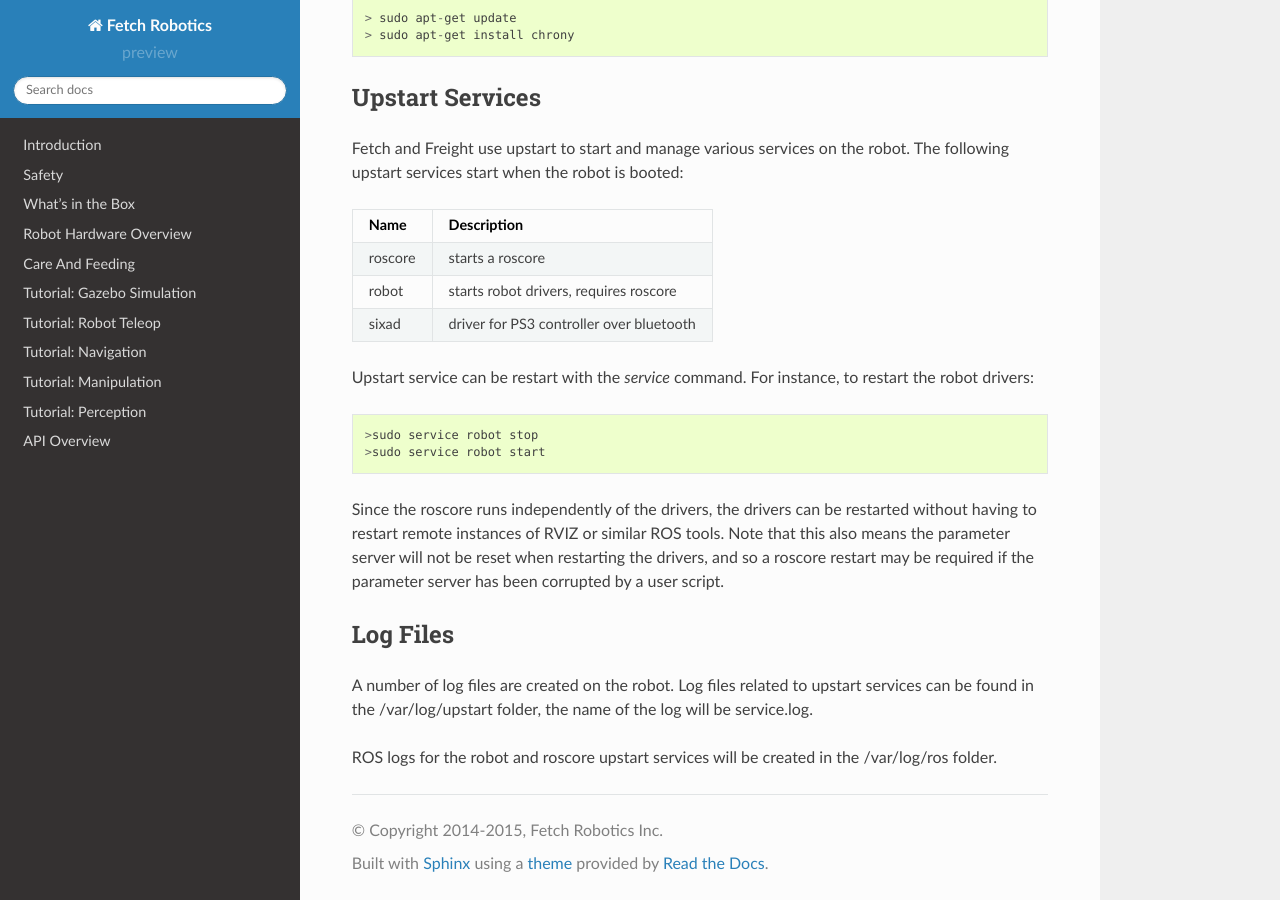
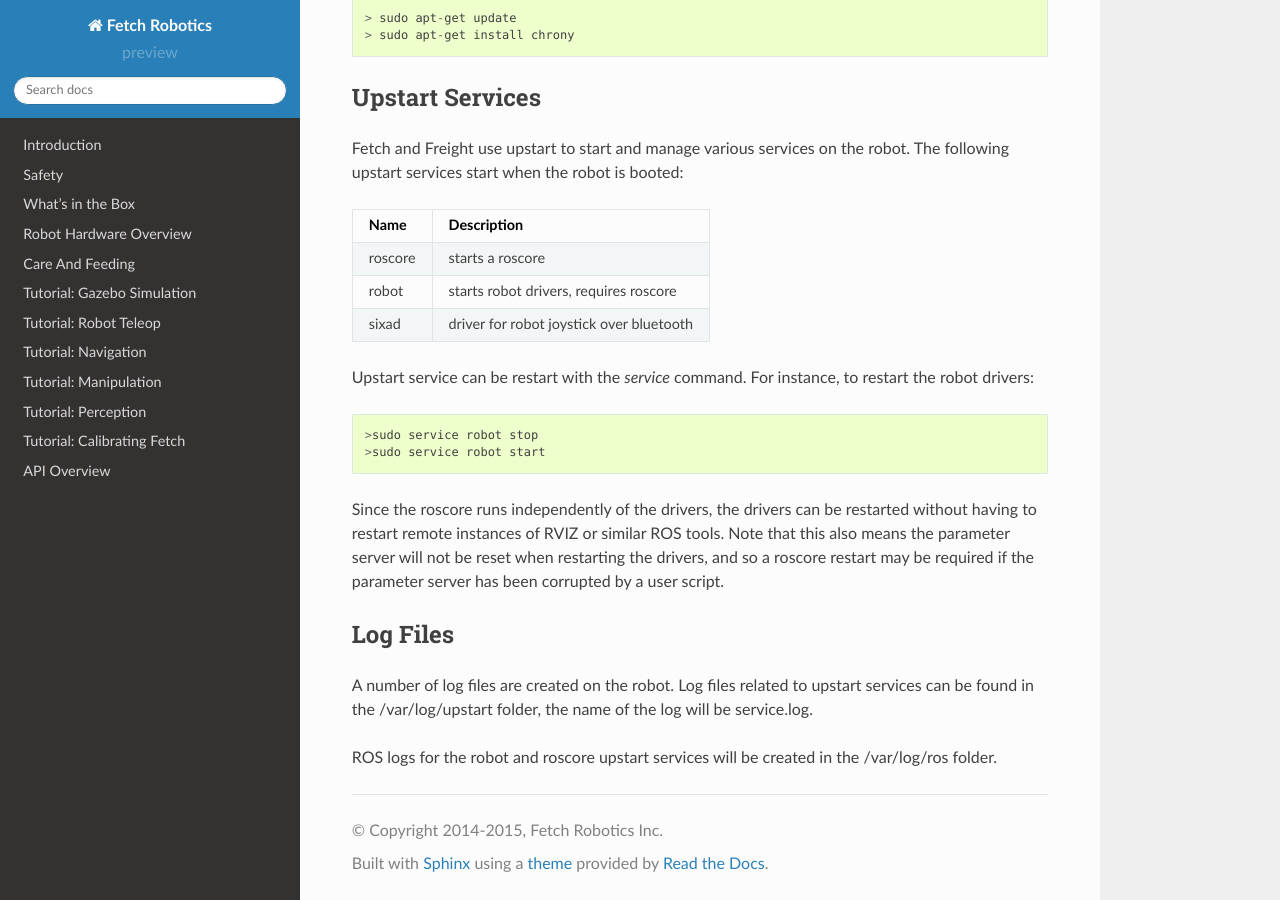
Before and after one commit to fetchrobotics/docs, a Sphinx documentation site: the page built from source/computer.rst, in a window 1280 px wide and 900 px high, scrolled down 1371 px. Built offline with Sphinx 7.4.7 and the Read the Docs theme 2.0.0, drawn with Linux system fonts in a browser that asks for light colours.

```diff
--- /dev/null
+++ b/source/calibration.rst
@@ -0,0 +1,2 @@
+Tutorial: Calibrating Fetch
+===========================
--- a/source/care_and_feeding.rst
+++ b/source/care_and_feeding.rst
@@ -4,7 +4,7 @@ Care And Feeding
 Charging
 --------
 
-TODO
+.. TODO:: add information on charging
 
 Updating Your Robot
 -------------------
--- a/source/computer.rst
+++ b/source/computer.rst
@@ -80,7 +82,7 @@ Name        Description
 =========== ========================================
 roscore     starts a roscore
 robot       starts robot drivers, requires roscore
-sixad       driver for PS3 controller over bluetooth
+sixad       driver for robot joystick over bluetooth
 =========== ========================================
 
 Upstart service can be restart with the `service` command. For instance, to
--- a/source/index.rst
+++ b/source/index.rst
@@ -30,6 +30,7 @@ Tutorials
    navigation
    manipulation
    perception
+   calibration
 
 ROS APIs
 --------
```
Also changed, not shown: other parts of source/computer.rst (+2 -0 lines).
